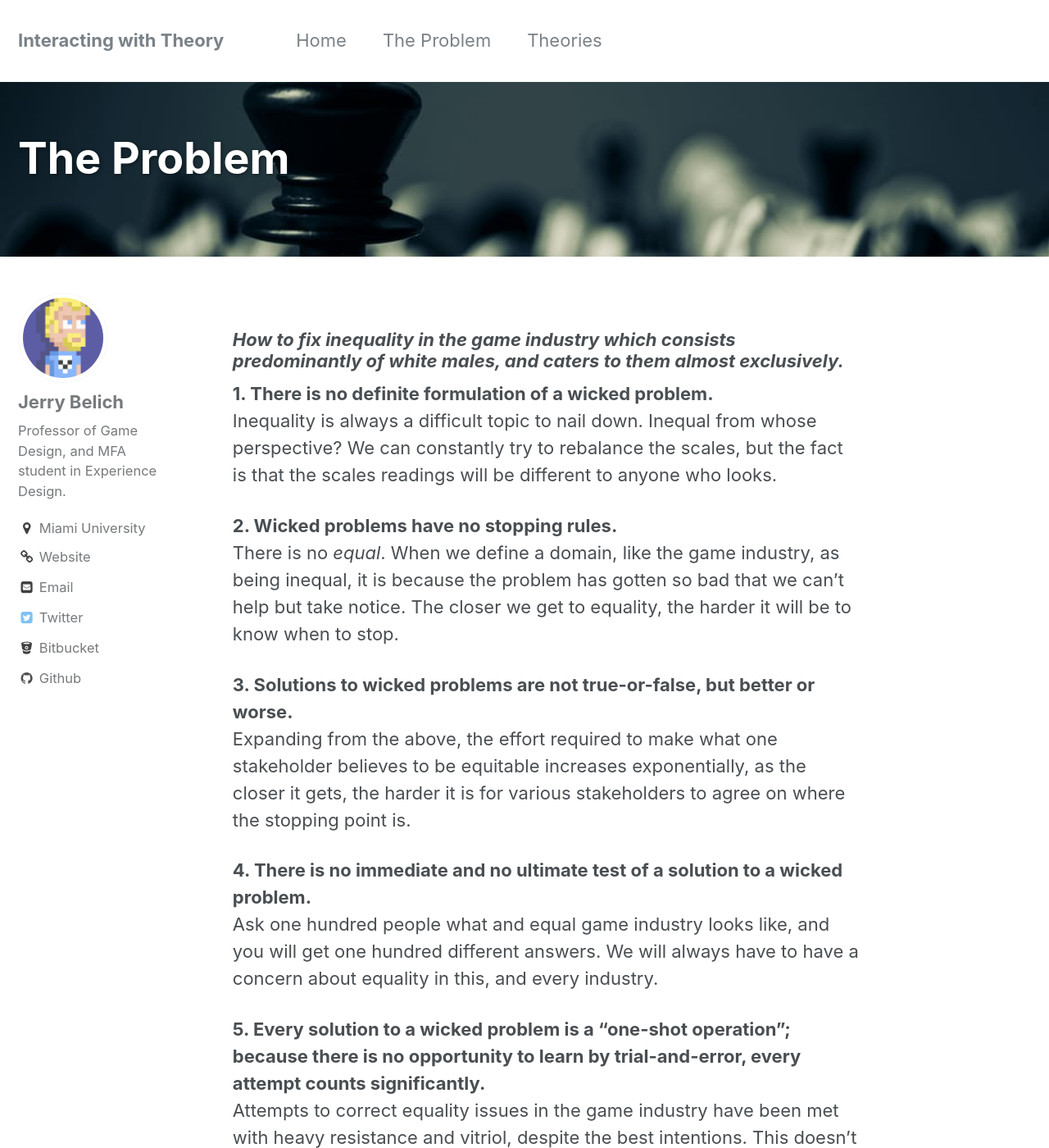
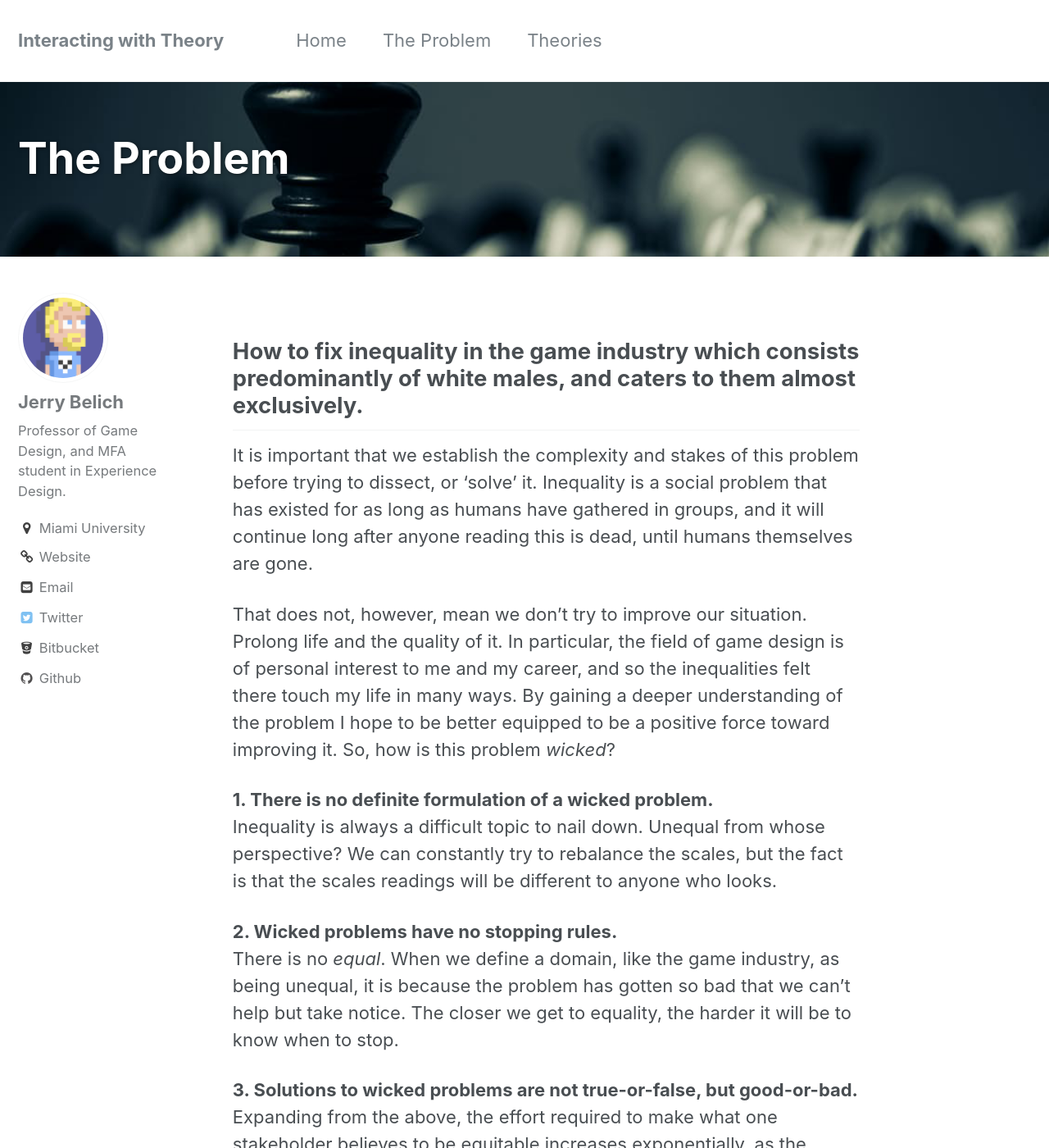
Before and after one commit to jerrytron/interacting-with-theory, a Jekyll site: the page built from problem/index.md, in a window 1280 px wide and 1400 px high. Shown: the whole window at 82% size. Built offline with Jekyll 4.4.1, drawn with Linux system fonts in a browser that asks for light colours; some of the changed text lies outside the part shown.

Commit message:
Completed problem page (aside from proofing later).

```diff
--- a/problem/index.md
+++ b/problem/index.md
@@ -5,15 +5,23 @@ header:
     overlay_image: /assets/images/problem-banner.png
 ---
 
-### _How to fix inequality in the game industry which consists predominantly of white males, and caters to them almost exclusively._
+## How to fix inequality in the game industry which consists predominantly of white males, and caters to them almost exclusively.
+It is important that we establish the complexity and stakes of this problem before trying to dissect,
+or 'solve' it. Inequality is a social problem that has existed for as long as humans have gathered in
+groups, and it will continue long after anyone reading this is dead, until humans themselves are gone.
+
+That does not, however, mean we don't try to improve our situation. Prolong life and the quality of it.
+In particular, the field of game design is of personal interest to me and my career, and so the
+inequalities felt there touch my life in many ways. By gaining a deeper understanding of the problem
+I hope to be better equipped to be a positive force toward improving it. So, how is this problem _wicked_?
 
 **1. There is no definite formulation of a wicked problem.**
-Inequality is always a difficult topic to nail down. Inequal from whose perspective? We can constantly try to rebalance the scales, but the fact is that the scales readings will be different to anyone who looks.
+Inequality is always a difficult topic to nail down. Unequal from whose perspective? We can constantly try to rebalance the scales, but the fact is that the scales readings will be different to anyone who looks.
 
 **2. Wicked problems have no stopping rules.**
-There is no _equal_. When we define a domain, like the game industry, as being inequal, it is because the problem has gotten so bad that we can't help but take notice. The closer we get to equality, the harder it will be to know when to stop.
+There is no _equal_. When we define a domain, like the game industry, as being unequal, it is because the problem has gotten so bad that we can't help but take notice. The closer we get to equality, the harder it will be to know when to stop.
 
-**3. Solutions to wicked problems are not true-or-false, but better or worse.**
+**3. Solutions to wicked problems are not true-or-false, but good-or-bad.**
 Expanding from the above, the effort required to make what one stakeholder believes to be equitable increases exponentially, as the closer it gets, the harder it is for various stakeholders to agree on where the stopping point is.
 
 **4. There is no immediate and no ultimate test of a solution to a wicked problem.**
@@ -36,3 +44,6 @@ If the problem to tackle is to broaden the type of content game studios produce,
 
 **10. [With wicked problems,] the planner has no right to be wrong.**
 People get hurt, and have gotten hurt while trying to improve the climate of inequality. Rape threats, death threats, bomb threats, and more simply for speaking up. That doesn't mean the approaches were wrong, but goes to show just how high the stakes are, and why we must not be wrong.
+
+{: .notice--primary}
+Horst, W. J. Rittel and Melvin M. Webber. _“Dilemmas in a General Theory of Planning.”_ Policy Sciences 2 (1973): 155.
```
